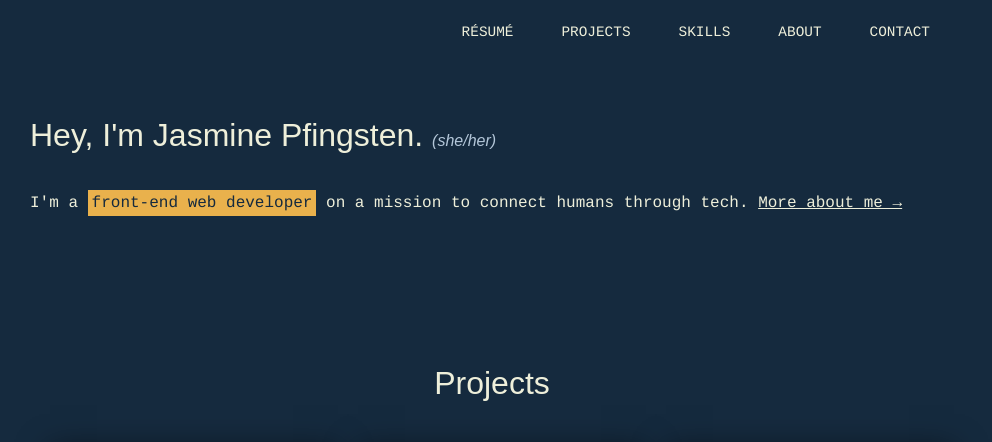
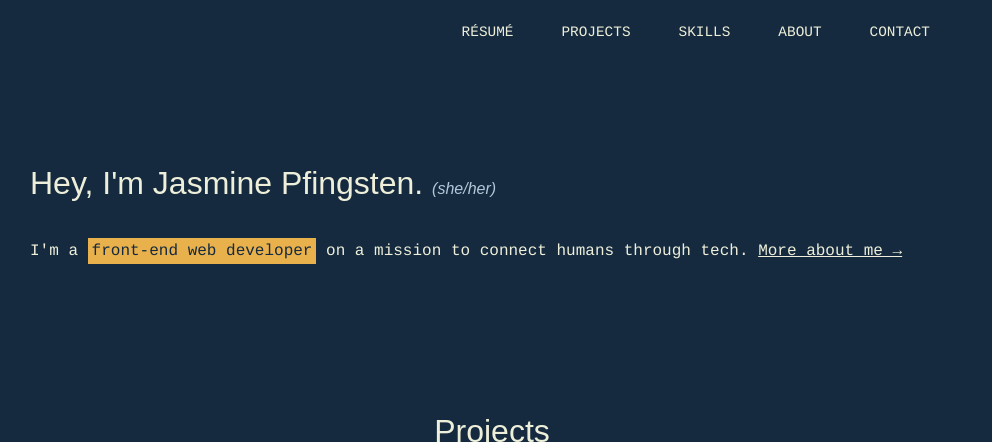
Before and after one commit to jpfingsten/portfolio-v1, a website built with Parcel: page index.html in a window 1280 px wide. Shown: the top 442 px of the page, without its empty margins (148-1140 px from the left). Built offline with nearby package versions, Linux system fonts and the light colour scheme; a web font is replaced by a local one.

Commit message:
Hero area spacing

```diff
--- a/css/main.css
+++ b/css/main.css
@@ -667,6 +667,10 @@ nav {
     width: auto;
   }
 
+  .hero-area {
+    margin-top: 9rem;
+  }
+
   .hero-area p {
     margin: 2.5rem 0;
   }
--- a/js/main.js
+++ b/js/main.js
@@ -31,10 +31,7 @@ document.addEventListener("keydown", (e) => {
     hamburger.classList.remove("active");
     navMenu.classList.remove("active");
   }
-  // if (e.target.value == 27) {
-  //
-  // }
-})
+});
 
 // Opening and closing family picture modal
 
```
